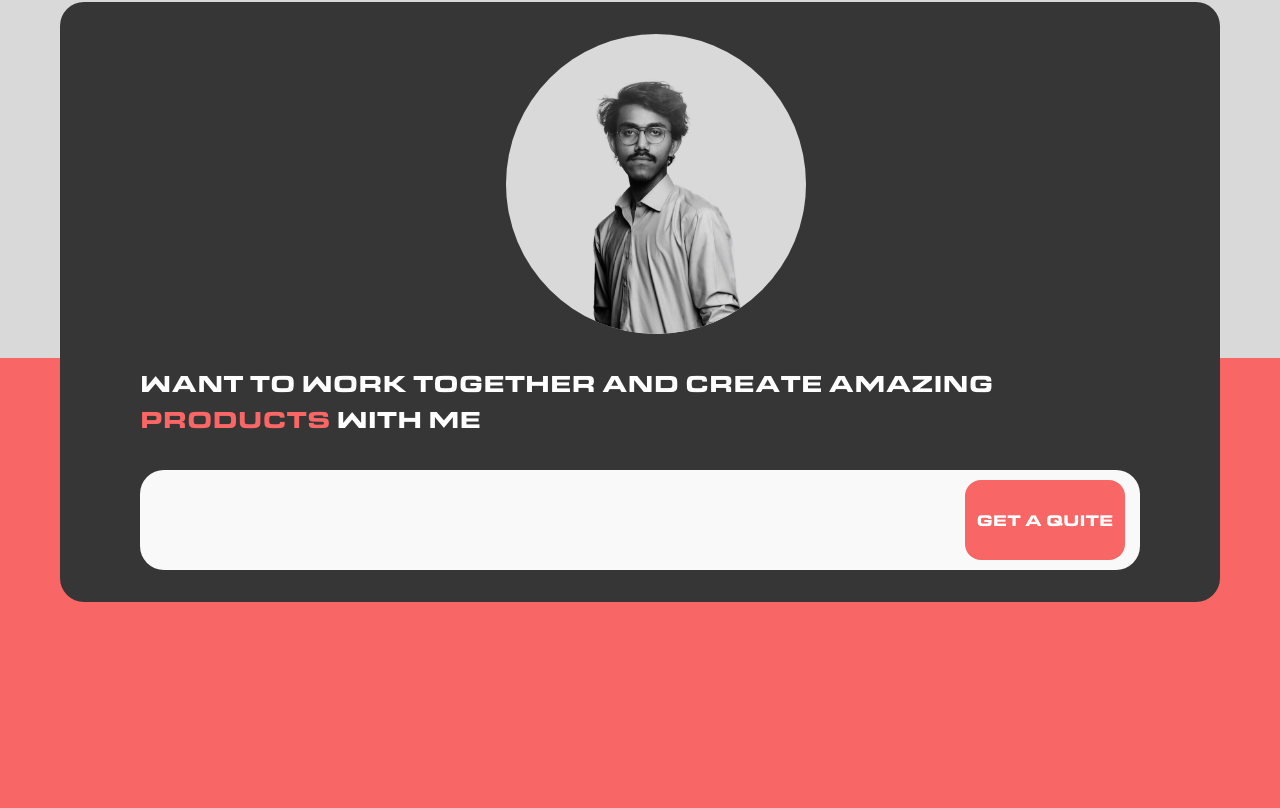
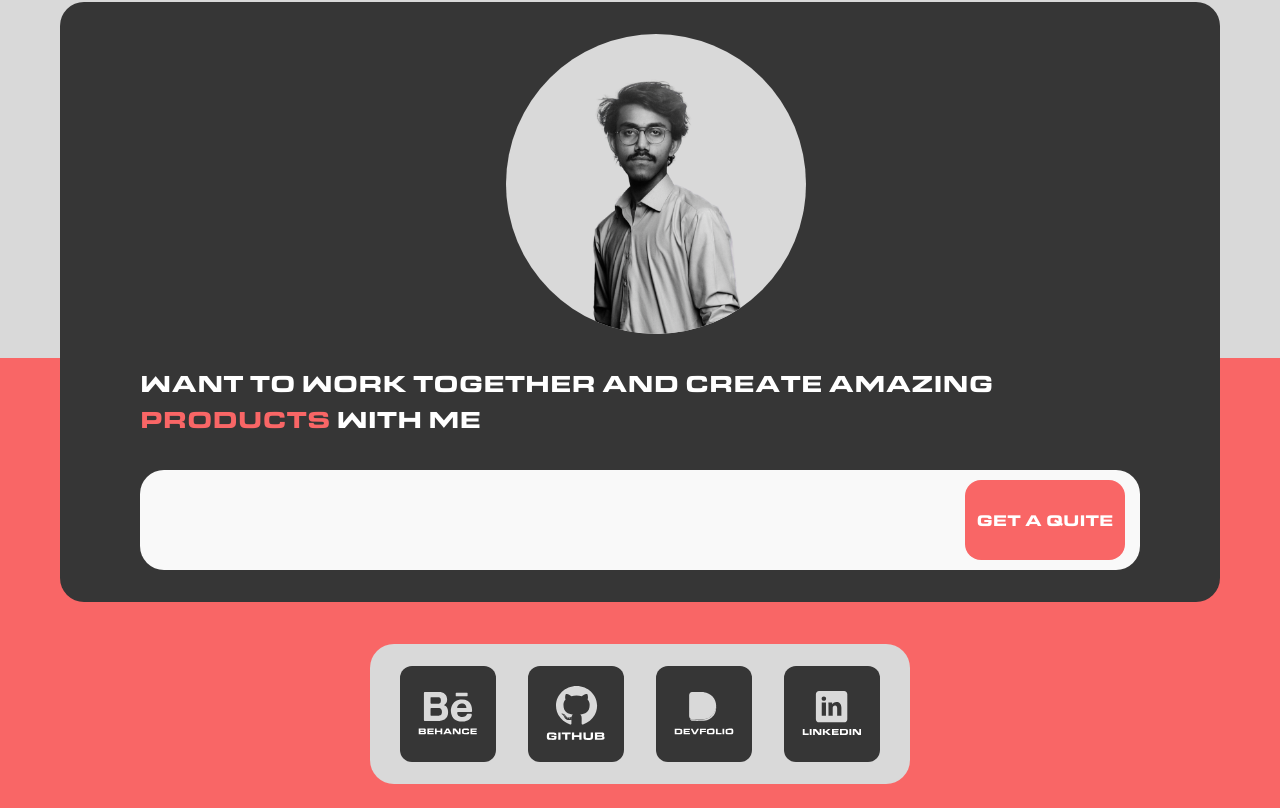
Before and after one commit to XhOwais/Personal-Portfolio-Website, a React (Vite) app: page / in a window 1280 px wide. Shown: the part 7667-8475 px from the top of the page. Built offline with nearby package versions, Linux system fonts and the light colour scheme.

Commit message:
Footer Edited

```diff
--- a/src/Subcomponents/footer.jsx
+++ b/src/Subcomponents/footer.jsx
@@ -1,6 +1,11 @@
-import Pic from '../assets/pic.png'
+import Pic from '../assets/pic.png';
+import Behance from '../assets/Behance.svg';
+import Github from '../assets/Github.svg';
+import Devfolio from '../assets/Devfolio.svg';
+import Linkedin from '../assets/Linkedin.svg';
+
 export default function Footer() {
-    return(
+    return (
         <>
             <div className=' relative flex'>
                 <div className=" w-auto h-600 mobile:h-auto smallmobile:h-auto rounded-3xl bg-heading mobile:py-42 smallmobile:py-42 mx-120 Desktop:mx-60 laptop:mx-60 mobile:mx-60 mobile:px-40 smallmobile:mx-25 px-80 smallmobile:px-32 flex items-center mt-60 ">
@@ -13,14 +18,20 @@ export default function Footer() {
                                 <button className=" h-80 w-160 mobile:text-12 bg-second rounded-2xl font-heading  text-white">Get a quite</button>
                             </div>
                         </div>
-                <div className=" w-360 h-360 laptop:w-300 laptop:h-300 mobile:w-260  mobile:h-260 smallmobile:w-260 smallmobile:h-260 shrink-0  bg-bg rounded-full flex justify-center overflow-hidden ml-32">
-                  <img className=' h-360 laptop:h-300 mobile:h-260 smallmobile:h-260 scale-x-[-1]' src={Pic} alt="" srcset="" />
+                        <div className=" w-360 h-360 laptop:w-300 laptop:h-300 mobile:w-260  mobile:h-260 smallmobile:w-220 smallmobile:h-220 shrink-0  bg-bg rounded-full flex justify-center overflow-hidden ml-32">
+                            <img className=' h-360 laptop:h-300 mobile:h-260 smallmobile:h-220 scale-x-[-1]' src={Pic} alt="" srcset="" />
                         </div>
                     </div>
                 </div>
-            <div className=' w-full h-450 bg-second absolute -z-50 top-80 mobile:top-96 translate-y-24'>
+                <div className=' w-full h-450 bg-second absolute -z-50 top-80 mobile:top-96 translate-y-24 flex justify-center'>
+                    <ul className='h-140 smallmobile:h-90 flex justify-between px-30 smallmobile:px-15 rounded-3xl items-center gap-8 smallmobile:gap-4 mobile:w-auto smallmobile:w-auto bg-bg absolute bottom-6'>
+                        <li className=' w-96 h-96 smallmobile:w-60 smallmobile:h-60 bg-heading rounded-xl flex justify-center items-center'><a href=""> <img className='w-60 smallmobile:w-45' src={Behance}  /></a></li>
+                        <li className=' w-96 h-96 smallmobile:w-60 smallmobile:h-60 bg-heading rounded-xl flex justify-center items-center'><a href=""> <img className='w-60 smallmobile:w-45' src={Github}  /></a></li>
+                        <li className=' w-96 h-96 smallmobile:w-60 smallmobile:h-60 bg-heading rounded-xl flex justify-center items-center'><a href=""> <img className='w-60 smallmobile:w-45' src={Devfolio}  /></a></li>
+                        <li className=' w-96 h-96 smallmobile:w-60 smallmobile:h-60 bg-heading rounded-xl flex justify-center items-center'><a href=""> <img className='w-60 smallmobile:w-45' src={Linkedin}  /></a></li>
+                    </ul>
+                </div>
 
-            </div>
             </div>
         </>
     )
```
Also changed, not shown: src/assets/Devfolio.svg (renamed from src/assets/Devefolio.svg). Lines whose indentation alone changed are shown as unchanged.
